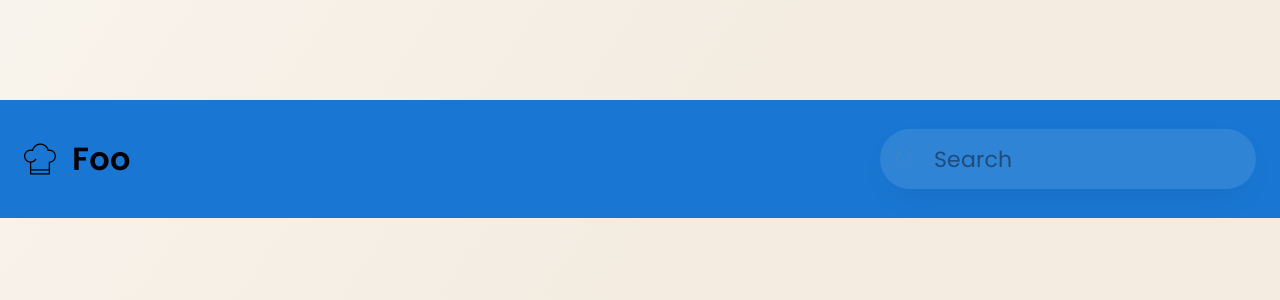
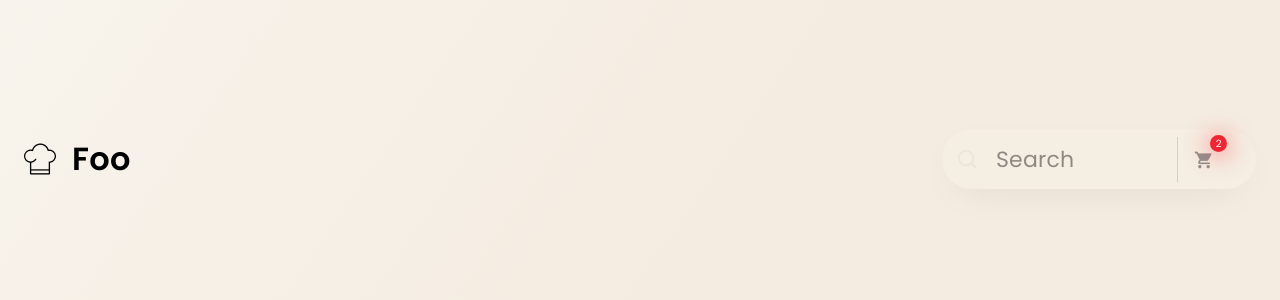
Before and after one commit to Muhammed-Halid-Gamze/React--Projects, a React (Create React App) app in the folder food-delivery-project/food-delivery-page/: page / in a window 1280 px wide. Shown: the top 300 px of the page. Built offline with nearby package versions, Linux system fonts and the light colour scheme.

Commit message:
searchbar added

```diff
--- a/food-delivery-project/food-delivery-page/src/components/Header/Navbar/Navbar.js
+++ b/food-delivery-project/food-delivery-page/src/components/Header/Navbar/Navbar.js
@@ -6,8 +6,13 @@ import Typography from "@mui/material/Typography";
 import { styled, alpha } from '@mui/material/styles';
 import InputBase from '@mui/material/InputBase';
 
+// import ShoppingCartIcon from '@mui/icons-material/ShoppingCart';
+
 import logo from "../../../assets/chef.png";
 import vector from "../../../assets/Vector.png";
+import line from "../../../assets/Line 1.png";
+import shoppingCart from "../../../assets/Shopping cart.png";
+import { display, height } from "@mui/system";
 
 const Search = styled('div')(({ theme }) => ({
   position: 'relative',
@@ -57,7 +62,7 @@ export default function Navbar() {
         position="static"
         sx={{
           flexGrow: 1,
-          // background: "transparent",
+          background: "transparent",
           boxShadow: "none",
           display:'flex',
           height:'118px',
@@ -76,7 +81,8 @@ export default function Navbar() {
                width: '32px',
                height:'32px',
                left:'87px',
-               top:'48px'
+               top:'48px',
+              //  backgroundColor:'red'
 
 
                }}
@@ -113,7 +119,7 @@ export default function Navbar() {
               // top:'39px',
               backgroundColor:'rgba(255, 249, 240, 0.1)',
               boxShadow:'0px 12px 40px -16px rgba(0, 0, 0, 0.1)',
-              borderRadius:'30px'
+              borderRadius:'30px',
 
 
 
@@ -132,10 +138,6 @@ export default function Navbar() {
                 // border:'2px solid #909090',
 
 
-
-
-
-
                 }}
               >
               <img src={vector} alt="logo" width='100%' height='100%' />
@@ -149,6 +151,7 @@ export default function Navbar() {
                 fontStyle:'normal',
                 fontSize:'22px',
                 lineHeight:'94.8%',
+                width:'314px',
                 "& *::placeholder":{
                   fontFamily:'Poppins',
                   color:'#000000',
@@ -161,7 +164,76 @@ export default function Navbar() {
               }}
               placeholder="Search"
               inputProps={{ 'aria-label': 'search',}}
-            />
+              />
+              <Box
+              sx={{
+                position:'absolute',
+                // border:'1px solid rgba(148, 140, 140, 0.31)',
+                // marginRight:'79px',
+                height:'45px',
+                marginTop:'8px',
+                display:'flex',
+                marginLeft:'235px'
+                // opacity:'0.1'
+                // border:'2px solid #909090',
+
+
+                }}
+              >
+              <img src={line} alt="logo" width='100%' height='100%'/>
+
+
+              </Box>
+              <Box
+                sx={{
+                  position:'absolute',
+                  width:'20px',
+                  height:'20px',
+                  justifyContent:'center',
+                  marginTop:'21px',
+                  marginLeft:'252px'
+                  // marginLeft:'17px',
+
+                }}
+              >
+              <img src={shoppingCart} alt="logo" width='100%' height='100%' />
+              </Box>
+              <Box
+              sx={{
+                // width:'17px',
+                // height:'17px',
+                position:'absolute',
+                marginLeft:'268px',
+
+
+
+
+              }}
+              >
+              <p style = {{
+                backgroundColor:'#EC2633',
+                borderRadius:'50%',
+                height:'17px',
+                width:'17px',
+                textAlign:'center',
+                marginTop:'6px',
+                fontWeight:'400',
+                fontSize:'10px',
+                lineHeight:'94.8%',
+                fontFamily:'Poppins',
+                fontStyle:'normal',
+                display:'flex',
+                justifyContent:'center',
+                alignItems:'center',
+                color:'#FFFFFF',
+                boxShadow:' 0px 2px 23px 1px rgba(255, 51, 52, 0.72)'
+
+
+
+                 }}>2</p>
+
+              </Box>
+
           </Search>
 
         </Toolbar>
```
Also changed, not shown: food-delivery-project/food-delivery-page/src/assets/Line 1.png (added), food-delivery-project/food-delivery-page/src/assets/Shopping cart.png (added).
